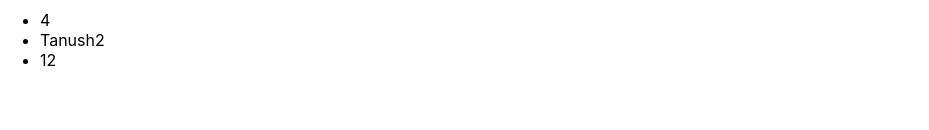
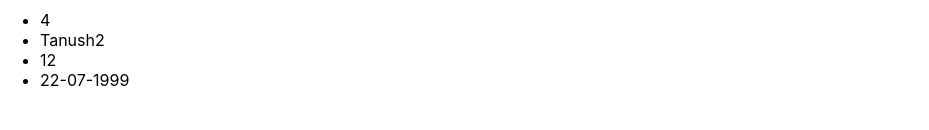
Before and after one commit to Tanushree227/starting_app, a React (Create React App) app: page / in a window 1280 px wide. Shown: the part 170-300 px from the top of the page, without its empty margins (0-929 px from the left). Built offline with nearby package versions, Linux system fonts and the light colour scheme; the HTML template or start-up script is replaced by a standard one.

Commit message:
embeded jsx expressions

```diff
--- a/src/components/List.js
+++ b/src/components/List.js
@@ -1,12 +1,17 @@
 import React from 'react'
 
 export default function List() {
+    function embedded()
+    {
+        return "22-07-1999"
+    }
   return (
     <div>
         <ul>
             <li>{2 + 2}</li>
             <li>{"Tanush" + 2}</li>
             <li>{34 - 22}</li>
+            <li>{embedded()}</li>
         </ul>
     </div>
   )
```
